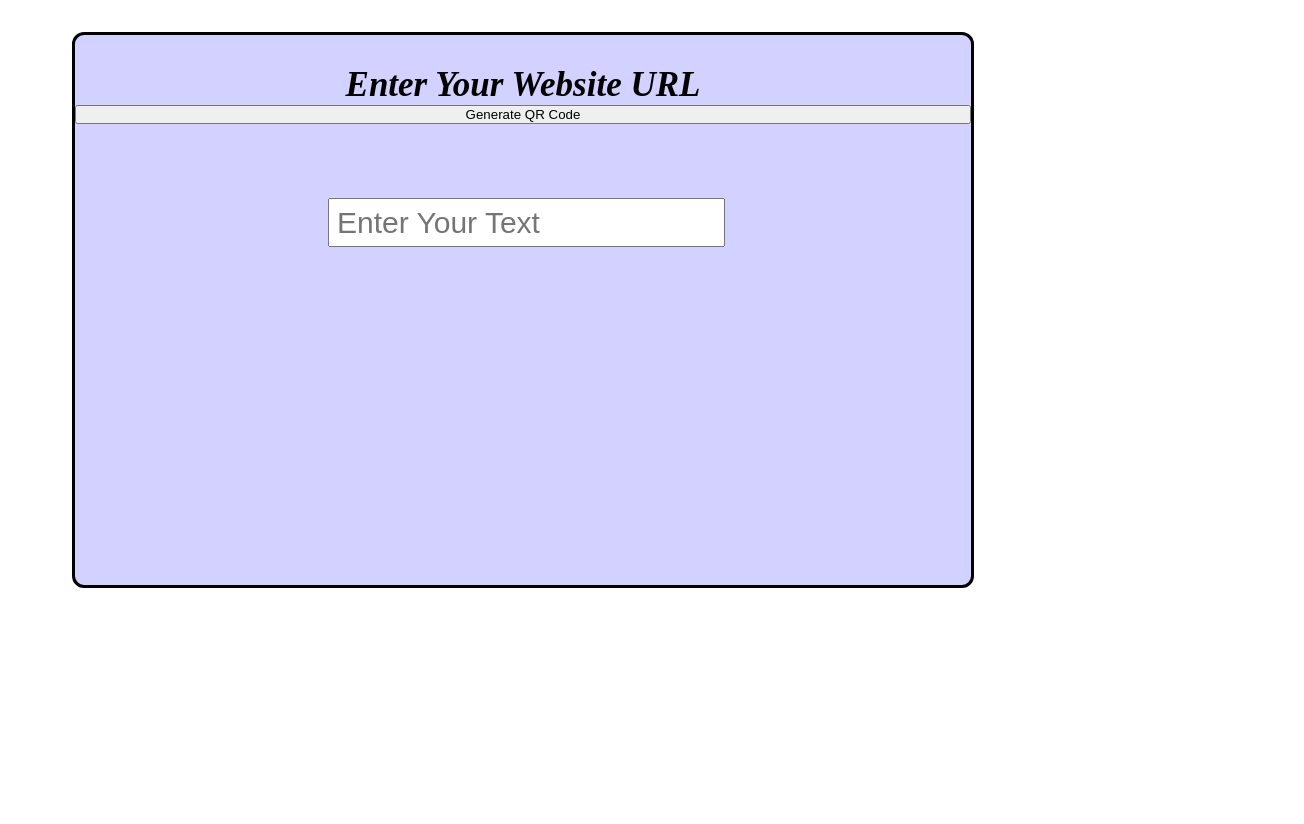
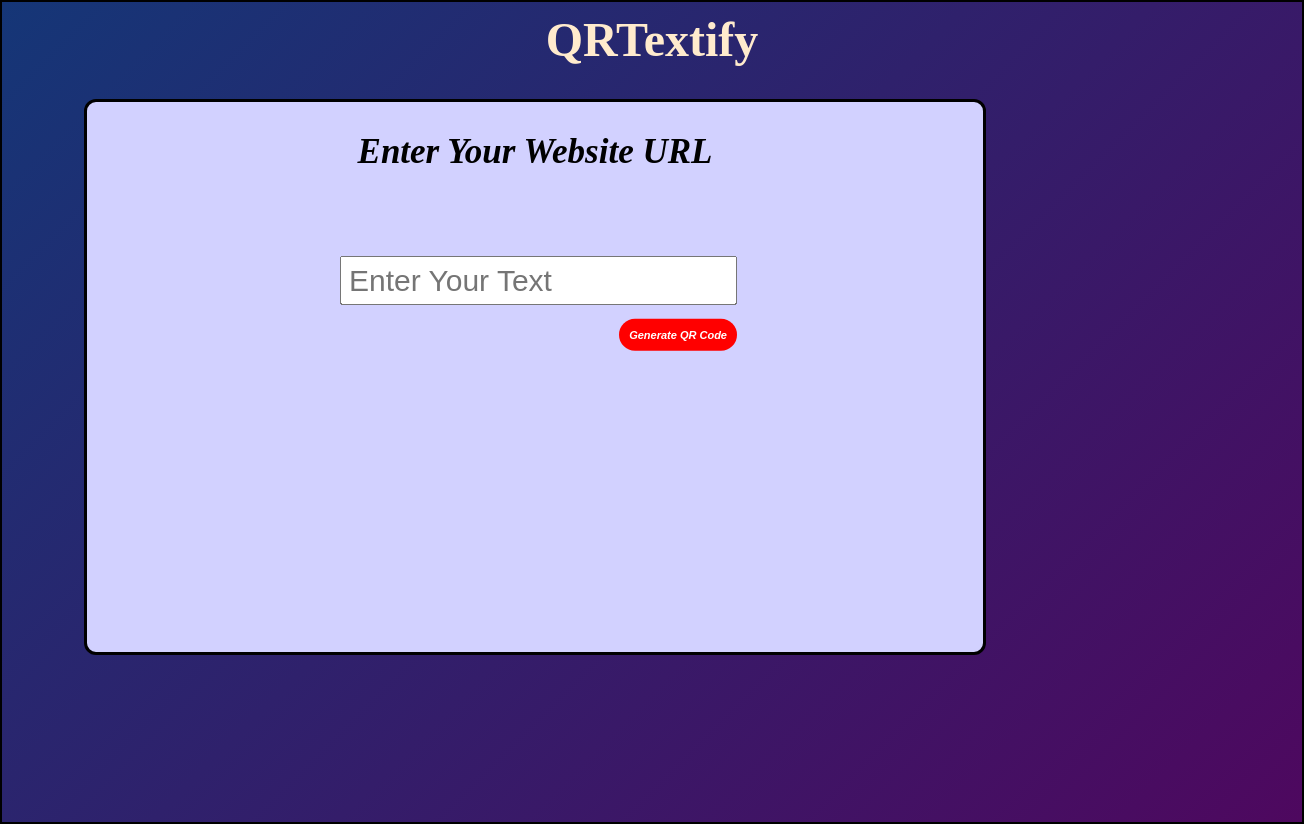
Before and after one commit to Arisha2902/Qr-Code-Generator-, a plain HTML site: page Qr-code.html in a window 1280 px wide. Shown: the whole page, 1304 px wide, since content can reach past the window. Before the commit the page ends 800 px from the top, so only its background shows below. Drawn offline with Linux system fonts and the light colour scheme.

Commit message:
Update Qr-code.html

```diff
--- a/Qr-code.html
+++ b/Qr-code.html
@@ -3,18 +3,25 @@
 <head>
   <meta charset="UTF-8">
   <meta name="viewport" content="width=device-width, initial-scale=1.0">
-  <title>labbo</title>
+  <title>Document</title>
   <link rel="stylesheet" href="Qr-code.css">
 </head>
 <body>
-  <div class="container">
-    <h5>Enter Your Website URL</h3>
+<div class="bg">
+    <div class="main">
+        <h1>QRTextify</h1>
+    </div>
+    <div class ="container" >
+       <h5>Enter Your Website URL</h5>
        <form action="">
+           <div>
               <input type="text" id="qrText" placeholder="Enter Your Text">
-      </form>
-      <button onclick="generatQR()">Generate QR Code</button>
+           </div>
+          <button  class="button" onclick="generatQR(event)">Generate QR Code</button>
           <div id="imgBox">
             <img src="" id="qrImage">
+          </div>
+        </form>
     </div>
 </div>
 <script src="Qr-code.js"></script>
```
Lines whose indentation alone changed are shown as unchanged.
